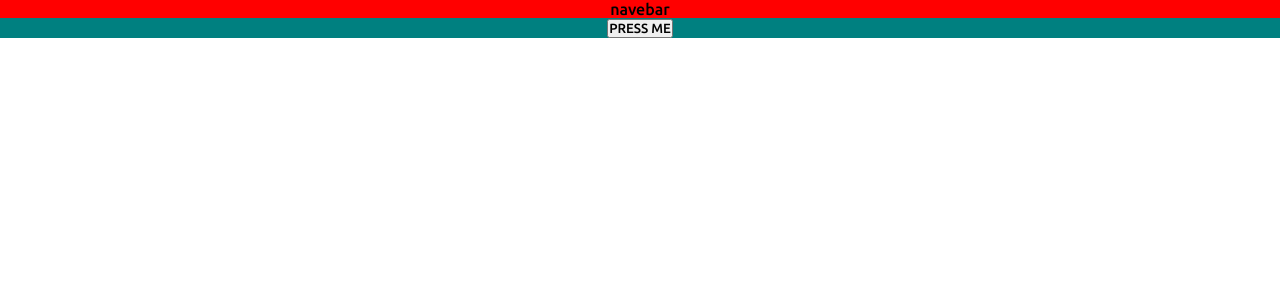
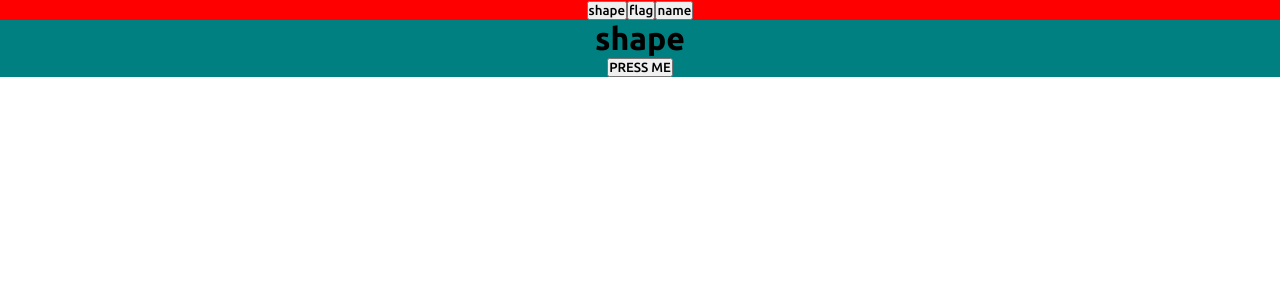
Before and after one commit to gs0ciety/Erde-web, a React (Vite) app: page / in a window 1280 px wide. Shown: the top 300 px of the page. Built offline with nearby package versions, Linux system fonts and the light colour scheme; no server answers.

Commit message:
add basic state handling using redux/toolkit

```diff
--- a/package.json
+++ b/package.json
@@ -10,8 +10,10 @@
     "preview": "vite preview"
   },
   "dependencies": {
+    "@reduxjs/toolkit": "^1.9.5",
     "react": "^18.2.0",
-    "react-dom": "^18.2.0"
+    "react-dom": "^18.2.0",
+    "react-redux": "^8.0.5"
   },
   "devDependencies": {
     "@types/node": "^20.2.3",
--- /dev/null
+++ b/src/API/GameAPI.tsx
@@ -0,0 +1,7 @@
+import { API_URL } from "../Utils/APIUtils";
+
+export const getGameData = async () => {
+  const data = await fetch(API_URL).then((response) => response.json());
+
+  return data;
+};
--- a/src/Components/App/Erde.tsx
+++ b/src/Components/App/Erde.tsx
@@ -1,12 +1,14 @@
+import { Provider } from "react-redux";
 import Content from "../Content/Content";
 import NavBar from "../Navbar/Navbar";
+import { store } from "../../Store/Store";
 
 function Erde() {
   return (
-    <>
+    <Provider store={store}>
       <NavBar />
       <Content />
-    </>
+    </Provider>
   );
 }
 
--- a/src/Components/Content/Content.tsx
+++ b/src/Components/Content/Content.tsx
@@ -1,32 +1,27 @@
+import { useSelector } from "react-redux";
+import { getGameData } from "../../API/GameAPI";
 import "./Content.css";
 
 import { useEffect, useState } from "react";
+import { State } from "../../Store/Store";
 
 export default function Content() {
-  const [data, setData] = useState("");
+  const [data, setData] = useState();
 
-  const API_URL = "https://www.gsociety.com.ar/backend/api/game";
+  const gameMode = useSelector((state: State) => state.gameMode);
 
-  const alt_API_URL = "https://jsonplaceholder.typicode.com/todos/1";
-
-  const getData = async () => {
-    const response = await fetch(alt_API_URL);
-
-    const jsonResponse = await response.json();
-
-    const stringResponse = JSON.stringify(jsonResponse);
-
-    setData(stringResponse);
+  const fetchData = async () => {
+    setData(await getGameData());
   };
 
   useEffect(() => {
-    getData();
+    fetchData();
   }, []);
 
   return (
     <div className="content">
-      <p>{data}</p>
-      <button onClick={() => getData()}>PRESS ME</button>
+      <h1>{gameMode.name}</h1>
+      <button onClick={() => fetchData()}>PRESS ME</button>
     </div>
   );
 }
--- a/src/Components/Navbar/Navbar.tsx
+++ b/src/Components/Navbar/Navbar.tsx
@@ -1,9 +1,25 @@
+import { useDispatch } from "react-redux";
+import { GameMode } from "../../Utils/GameMode";
 import "./Navbar.css";
+import { changeGameMode } from "../../Slices/GameModeSlice";
 
 export default function NavBar() {
+  const dispatch = useDispatch();
+
   return (
     <div className="navbar">
-      <p>navebar</p>
+      {GameMode.map((gameMode) => {
+        return (
+          <button
+            key={gameMode.id}
+            onClick={() => {
+              dispatch(changeGameMode(gameMode));
+            }}
+          >
+            {gameMode.name}
+          </button>
+        );
+      })}
     </div>
   );
 }
--- /dev/null
+++ b/src/Slices/GameModeSlice.tsx
@@ -0,0 +1,15 @@
+import { createSlice } from "@reduxjs/toolkit";
+import { GameMode } from "../Utils/GameMode";
+
+const gameModeSlice = createSlice({
+  name: "gameMode",
+  initialState: { gameMode: GameMode[0] },
+  reducers: {
+    changeGameMode: (state, action) => {
+      state.gameMode = action.payload;
+    },
+  },
+});
+
+export const { changeGameMode } = gameModeSlice.actions;
+export default gameModeSlice.reducer;
--- /dev/null
+++ b/src/Store/Store.tsx
@@ -0,0 +1,7 @@
+import { configureStore } from "@reduxjs/toolkit";
+//reducers
+import gameMode from "../Slices/GameModeSlice";
+
+export const store = configureStore({ reducer: gameMode });
+
+export type State = ReturnType<typeof gameMode>;
--- /dev/null
+++ b/src/Utils/APIUtils.tsx
@@ -0,0 +1 @@
+export const API_URL = "https://www.gsociety.com.ar/backend/api/game";
--- /dev/null
+++ b/src/Utils/GameMode.tsx
@@ -0,0 +1,17 @@
+export const GameMode = [
+  {
+    id: 0,
+    name: "shape",
+    imgUrl: "",
+  },
+  {
+    id: 1,
+    name: "flag",
+    imgUrl: "",
+  },
+  {
+    id: 2,
+    name: "name",
+    imgUrl: "",
+  },
+];
```
Also changed, not shown: src/Components/Games/NameGame.tsx (added, +14 -0 lines), src/Slices/GameGeneratorSlice.tsx (added), 1 other file (tests, documents, lock files or other folders).
